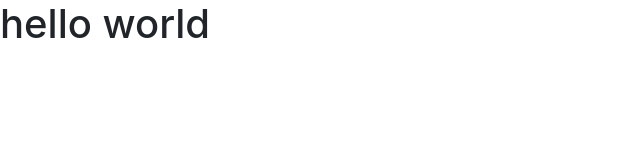
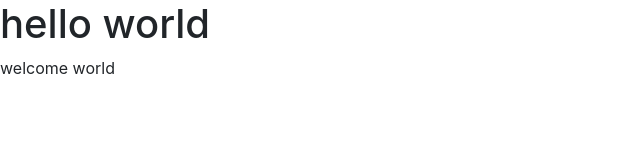
Before and after one commit to Muhammadc007/index, a plain HTML site: page index.html in a window 1280 px wide. Shown: the whole page, without its empty margins (0-640 px from the left). Drawn offline with nearby package versions, Linux system fonts and the light colour scheme.

Commit message:
second commit

```diff
--- a/index.html
+++ b/index.html
@@ -17,5 +17,6 @@
     <script src="https://cdnjs.cloudflare.com/ajax/libs/popper.js/1.14.7/umd/popper.min.js" integrity="sha384-UO2eT0CpHqdSJQ6hJty5KVphtPhzWj9WO1clHTMGa3JDZwrnQq4sF86dIHNDz0W1" crossorigin="anonymous"></script>
     <script src="https://stackpath.bootstrapcdn.com/bootstrap/4.3.1/js/bootstrap.min.js" integrity="sha384-JjSmVgyd0p3pXB1rRibZUAYoIIy6OrQ6VrjIEaFf/nJGzIxFDsf4x0xIM+B07jRM" crossorigin="anonymous"></script>
     <h1>hello world</h1>
+    <p>welcome world</p>
   </body>
 </html>
```
